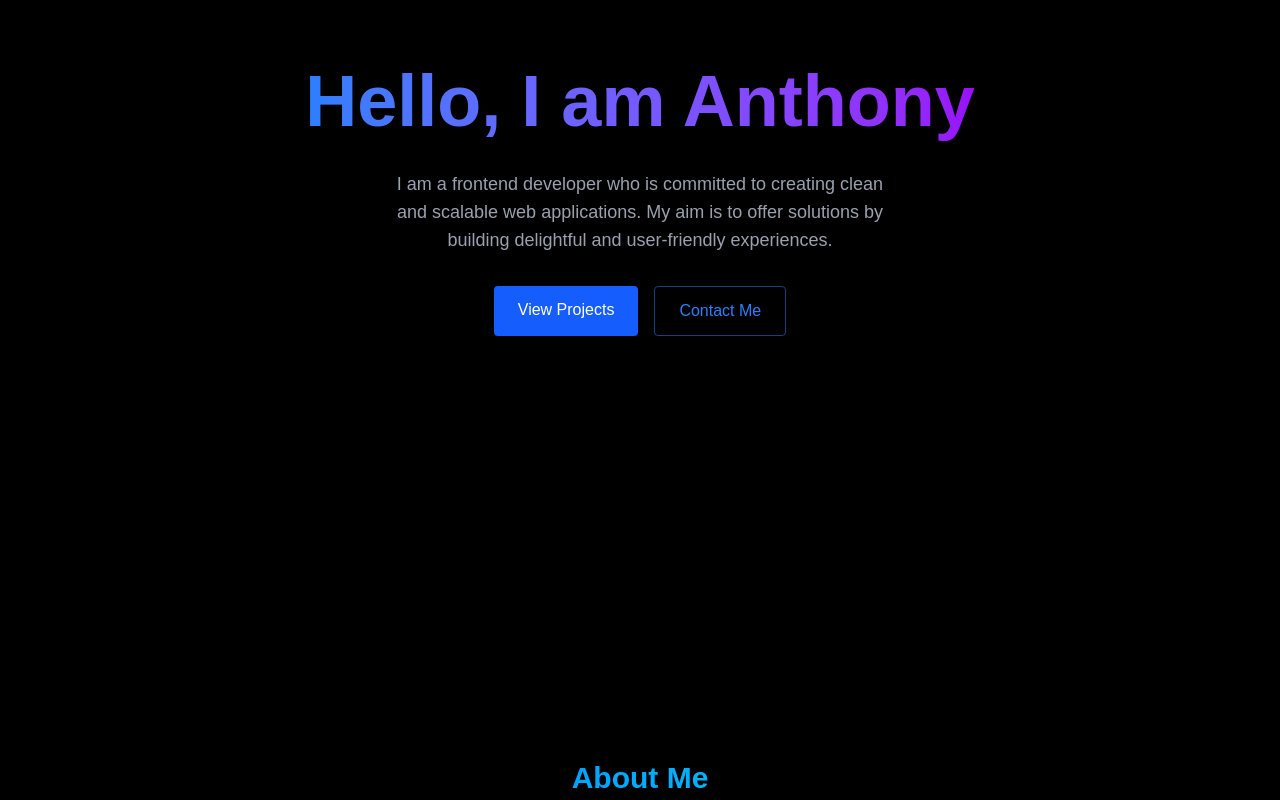
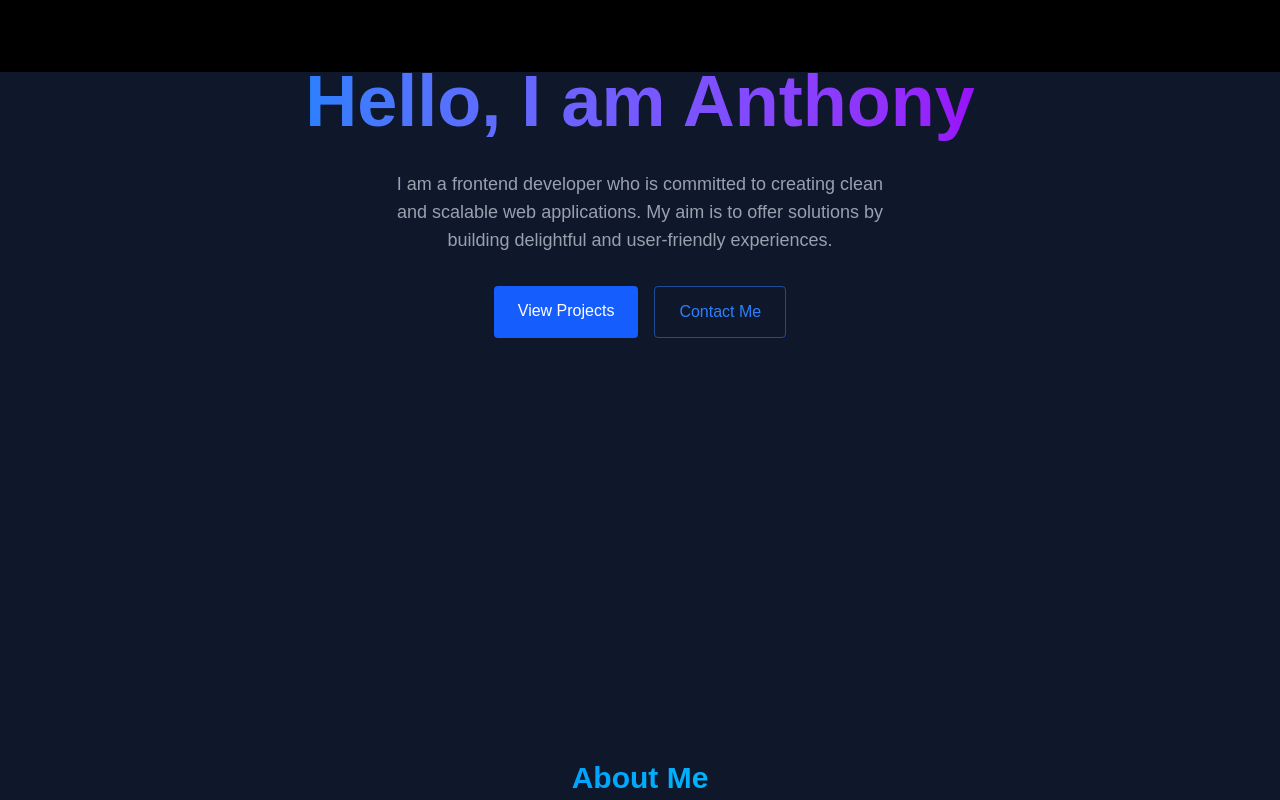
Before and after one commit to renton-hash/New_Portfolio, a React (Vite) app: page / in a window 1280 px wide. Shown: the part 520-1320 px from the top of the page. Built offline with nearby package versions, Linux system fonts and the light colour scheme.

Commit message:
Update index.css

```diff
--- a/src/index.css
+++ b/src/index.css
@@ -1,16 +1,26 @@
 @import "tailwindcss";
 
+/* Global Styles */
 html,
 body {
   margin: 0;
   padding: 0;
   font-family: "Space Grotesk", sans-serif;
-  background-color: black;
-  color: white;
+  background-color: #0f172a; /* Professional dark slate */
+  color: #e2e8f0; /* Soft white */
+  line-height: 1.6;
+  scroll-behavior: smooth;
+
+  /* Font rendering */
+  -webkit-font-smoothing: antialiased;
+  -moz-osx-font-smoothing: grayscale;
 }
 
-/* Custom utilities via Tailwind's layer system */
+
+/* Custom utilities via Tailwind layer */
 @layer utilities {
+
+  /* Cursor Blink Animation */
   @keyframes blink {
     0%, 100% {
       opacity: 1;
@@ -21,30 +31,51 @@ body {
   }
 
   .animate-blink {
-    animation: blink 0.8s step-end infinite;
+    animation: blink 1s step-end infinite;
   }
 
+
+  /* Loading Progress Bar */
   @keyframes loading {
     0% {
       transform: translateX(-100%);
     }
     100% {
-      transform: translateX(250%);
+      transform: translateX(300%);
     }
   }
 
   .animate-loading-bar {
-    animation: loading 0.8s ease infinite;
+    animation: loading 1s ease-in-out infinite;
+  }
+
+
+  /* Smooth Fade In */
+  @keyframes fadeInUp {
+    from {
+      opacity: 0;
+      transform: translateY(25px);
+    }
+    to {
+      opacity: 1;
+      transform: translateY(0);
+    }
+  }
+
+  .animate-fade-up {
+    animation: fadeInUp 0.8s ease forwards;
   }
 }
 
+
+/* Scroll Reveal Effect */
 .scroll {
   opacity: 0;
-  transform: translateY(20px);
-  transition: opacity 0.7s ease, transform 0.7s ease;
+  transform: translateY(25px);
+  transition: opacity 0.8s ease, transform 0.8s ease;
 }
 
 .scroll.visible {
   opacity: 1;
-  transform:translateY(0);
+  transform: translateY(0);
 }
```
